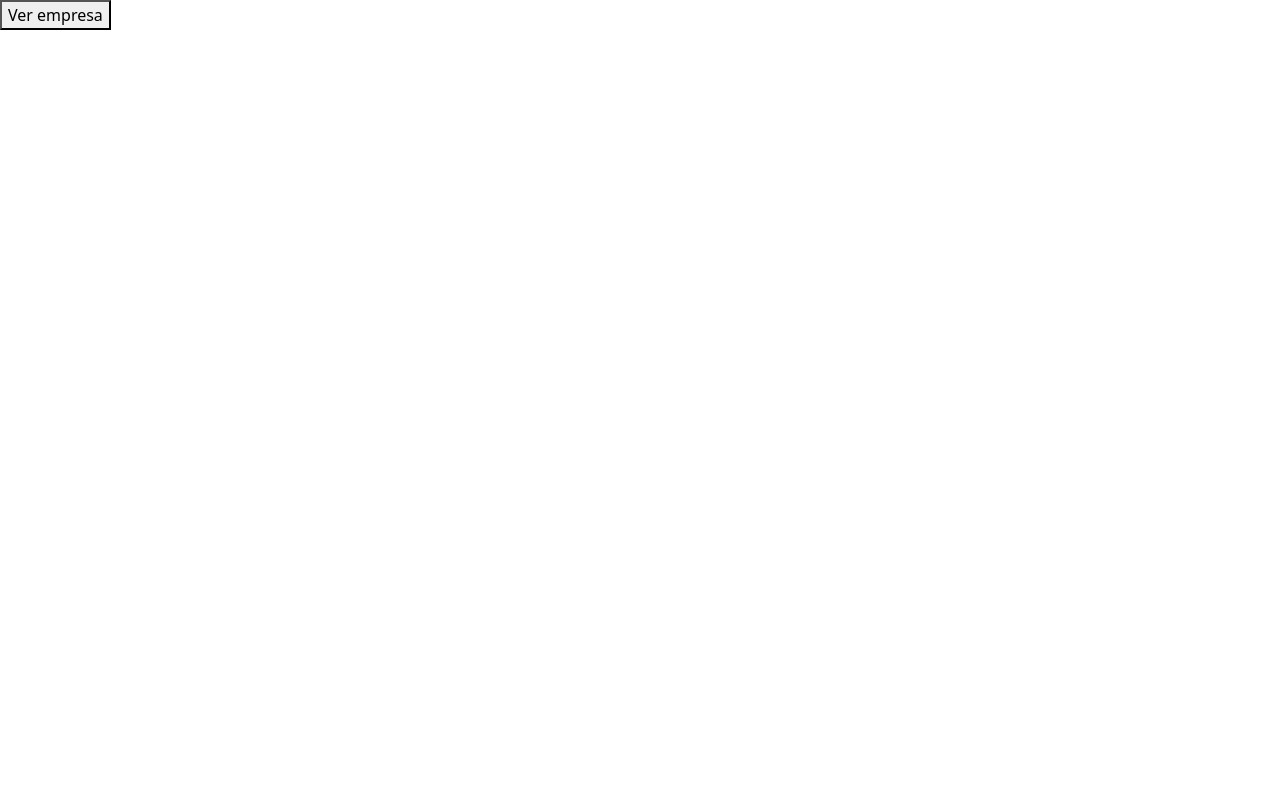
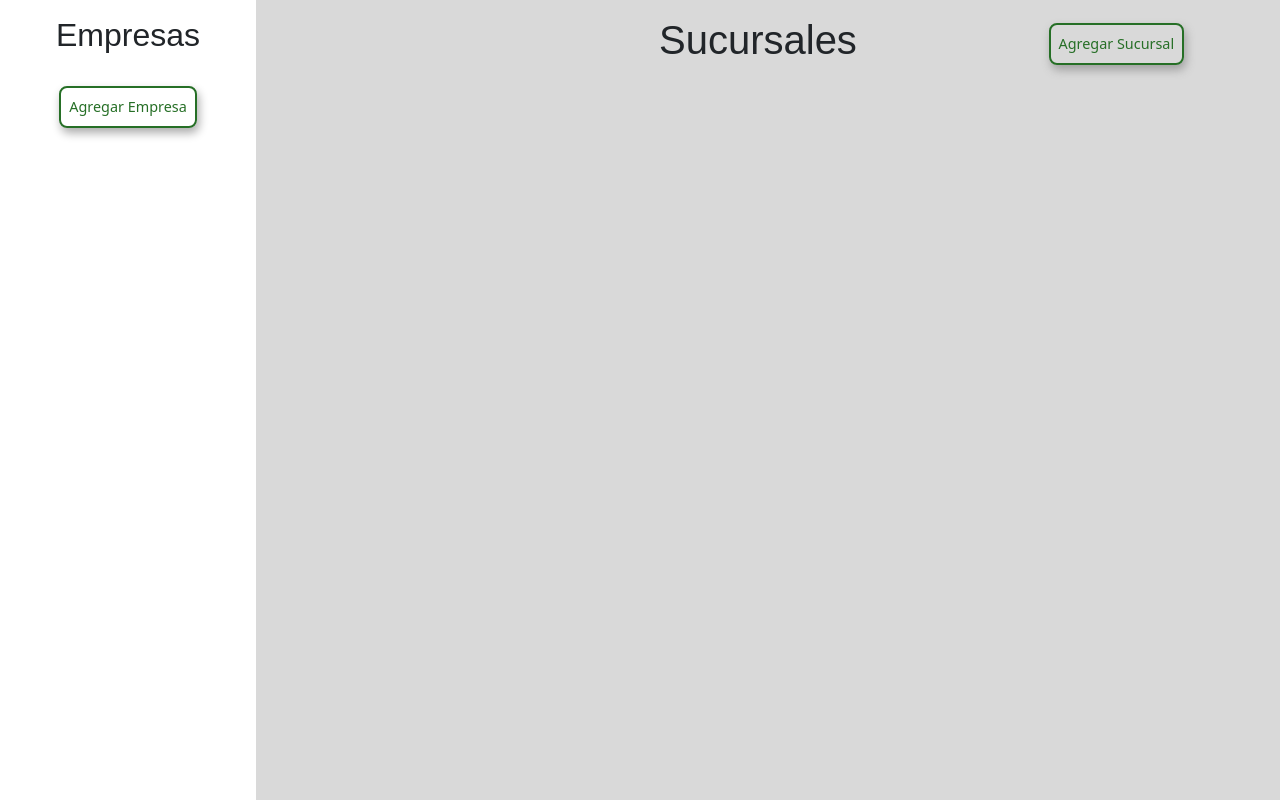
Before and after one commit to andybercich/FinalProgramacion, a React (Vite) app in the folder ProyectoFinal/proyectoFinal/: page / in a window 1280 px wide. Built offline with nearby package versions, Linux system fonts and the light colour scheme.

Commit message:
Home y Cambios

```diff
--- /dev/null
+++ b/ProyectoFinal/proyectoFinal/src/App.module.css
@@ -0,0 +1,89 @@
+/*GENERALES*/
+* {
+    margin: 0;
+    padding: 0;
+  }
+
+  /*HOME*/
+  .containerApp {
+    display: grid;
+    grid-template-columns: 1fr 4fr;
+    height: 100vh;
+    width: 100vw;
+  }
+
+  /*SECTION EMPRESA*/
+  .sectionEmpresa{
+    background-color: #FFFFFF;
+    display: flex;
+    flex-direction: column;
+    align-items: center;
+    gap: 3vh;
+  }
+
+  .headerEmpresa{
+    width: 100%;
+    display: flex;
+    justify-content: center;
+    align-items: center;
+    flex-direction: column;
+    margin-top: 2vh;
+    gap: 3vh;
+  }
+
+  .headerEmpresa h2{
+    font-family: 'Unbounded', sans-serif;
+    font-size: 2rem;
+  }
+
+  .headerEmpresa button{
+    font-size: 0.9rem;
+    padding: 0.5rem;
+    border: 2px solid #266F26;
+    background-color: transparent;
+    color: #266F26;
+    border-radius: 0.5rem;
+    box-shadow: 2px 5px 10px rgb(172, 172, 172);
+  }
+
+  .headerEmpresa button:hover{
+    background-color: rgb(233, 233, 233);
+    cursor: pointer;
+  }
+
+  /*SECTION SUCURSAL*/
+  .sectionSucursal{
+    background-color: #D9D9D9;
+    display: flex;
+    flex-direction: column;
+    gap: 5vh;
+  }
+
+  .headerSucursal{
+    width: 100%;
+    display: flex;
+    align-items: center;
+    justify-content: space-around;
+    margin-top: 2vh;
+  }
+
+  .headerSucursal h2{
+    font-family: 'Unbounded', sans-serif;
+    font-size: 2.5rem;
+    margin-left: 30%;
+  }
+
+  .headerSucursal button{
+    font-size: 0.9rem;
+    padding: 0.5rem;
+    border: 2px solid #266F26;
+    background-color: transparent;
+    color: #266F26;
+    border-radius: 0.5rem;
+    box-shadow: 2px 5px 10px rgb(160, 160, 160);
+  }
+
+  .headerSucursal button:hover{
+    background-color: rgb(196, 196, 196);
+    cursor: pointer;
+  }
--- a/ProyectoFinal/proyectoFinal/src/App.tsx
+++ b/ProyectoFinal/proyectoFinal/src/App.tsx
@@ -1,17 +1,41 @@
 import { useState } from "react";
-import { VerEmpresa } from "./Components/UI/PopUps/VerEmpresa/VerEmpresa"
+import style from "./App.module.css";
+import { CrearEmpresa } from "./components/ui/PopUps/CrearEmpresa/CrearEmpresa";
+import { CrearSucursal } from "./components/ui/PopUps/CrearSucursal/CrearSucursal";
 
 export const App = ()=> {
-  const [sentence, setSentence] = useState(false);
-
-  const handleCreateSucur = () => {
-    setSentence(true);
-  };
+  const [modalEmpresa, setModalEmpresa] = useState(false);
+  const [modalSucursal, setmodalSucursal] = useState(false);
 
   return (
-    <>
-      <button onClick={handleCreateSucur}>Ver empresa</button>
-      {sentence && <VerEmpresa onClose={() => setSentence(false)} />}
-    </>
+    <div className={style.containerApp}>
+    <div className={style.sectionEmpresa}>
+      <div className={style.headerEmpresa}>
+        <h2>Empresas</h2>
+        <button onClick={()=>{
+          setModalEmpresa(true)
+        }}>
+            Agregar Empresa
+          </button>
+      </div>
+
+      <div className={style.sectionCardsEmpresa}></div>
+    </div>
+
+    {modalEmpresa && <CrearEmpresa onClose={() => setModalEmpresa(false)} />}
+    {modalSucursal && <CrearSucursal onClose={() => setmodalSucursal(false)} />}
+
+    <div className={style.sectionSucursal}>
+      <div className={style.headerSucursal}>
+        <h2>Sucursales</h2>
+        <button onClick={()=>{
+          setmodalSucursal(true)
+        }}
+        >Agregar Sucursal</button>
+      </div>
+
+      <div className={style.sectionCardsSucursal}></div>
+    </div>
+  </div>
   );
 }
--- a/ProyectoFinal/proyectoFinal/src/Components/UI/Icons/styles.module.css
+++ b/ProyectoFinal/proyectoFinal/src/Components/UI/Icons/CancelButton.module.css
@@ -3,9 +3,9 @@
     top: 5px;
     right: 15px;
     color: #ab7d7d;
+    font-size: 2rem;
     cursor: pointer;
     transition: 500ms;
-
 }
 
 .customIcon:hover{
--- a/ProyectoFinal/proyectoFinal/src/Components/UI/Icons/CancelButton.tsx
+++ b/ProyectoFinal/proyectoFinal/src/Components/UI/Icons/CancelButton.tsx
@@ -1,5 +1,5 @@
 import { FC } from "react";
-import styles from "./styles.module.css"
+import styles from "./CancelButton.module.css"
 
 interface CancelButtonProps {
   onClick: () => void;
--- a/ProyectoFinal/proyectoFinal/src/components/ui/PopUps/ModalEmpresa/ModalEmpresa.module.css
+++ b/ProyectoFinal/proyectoFinal/src/Components/UI/PopUps/CrearEmpresa/CrearEmpresa.module.css
@@ -30,19 +30,6 @@
 
 .contentTittle h2 {
   font-size: 2.3rem;
-}
-
-.contentTittle span {
-  font-size: 1.9rem;
-  color: #b81616;
-  position: absolute;
-  top: -15%;
-  left: 92%;
-}
-
-.contentTittle span:hover {
-  color: #ca5555;
-  cursor: pointer;
 }
 
 .formCrearEmpresa {
--- a/ProyectoFinal/proyectoFinal/src/components/ui/PopUps/ModalEmpresa/ModalEmpresa.tsx
+++ b/ProyectoFinal/proyectoFinal/src/Components/UI/PopUps/CrearEmpresa/CrearEmpresa.tsx
@@ -1,19 +1,18 @@
 import { Button } from "react-bootstrap";
-import styles from "./ModalEmpresa.module.css";
+import styles from "./CrearEmpresa.module.css";
 import { FC } from "react";
+import { CancelButton } from "../../Icons/CancelButton";
 interface Props {
   onClose: () => void;
 }
 
-export const ModalEmpresa: FC<Props> = ({ onClose }) => {
+export const CrearEmpresa: FC<Props> = ({ onClose }) => {
   return (
     <div className={styles.mainDiv}>
       <div className={styles.modalEmpresa}>
         <div className={styles.contentTittle}>
           <h2>Crear Empresa</h2>
-          <span onClick={onClose} className="material-symbols-outlined">
-            cancel
-          </span>
+          <CancelButton onClick={onClose} />
         </div>
         <form action="submit" className={styles.formCrearEmpresa}>
           <div className={styles.contentInputs}>
--- a/ProyectoFinal/proyectoFinal/src/Components/UI/PopUps/CrearSucursal/CrearSucursal.tsx
+++ b/ProyectoFinal/proyectoFinal/src/Components/UI/PopUps/CrearSucursal/CrearSucursal.tsx
@@ -1,6 +1,5 @@
 import { Button } from "react-bootstrap"
-import styles from "./styles.module.css"
-
+import styles from "./CrearSucursal.module.css"
 import { FC } from "react"
 import { CancelButton } from "../../Icons/CancelButton";
 
--- a/ProyectoFinal/proyectoFinal/src/Components/UI/PopUps/VerEmpresa/VerEmpresa.module.css
+++ b/ProyectoFinal/proyectoFinal/src/Components/UI/PopUps/VerEmpresa/VerEmpresa.module.css
@@ -36,16 +36,17 @@
   margin-top: -15rem;
 }
 .contentTittle span {
-  font-size: 1.9rem;
-  color: #b81616;
+  font-size: 2rem;
+  color: #ab7d7d;
   position: absolute;
   margin-left: 12.5rem;
   margin-top: -5rem;
+  transition: 500ms;
+  cursor: pointer;
 }
 
 .contentTittle span:hover {
-  color: #ca5555;
-  cursor: pointer;
+  color: #B81616;
 }
 
 .datosEmpresa {
--- a/ProyectoFinal/proyectoFinal/src/Components/UI/PopUps/VerEmpresa/VerEmpresa.tsx
+++ b/ProyectoFinal/proyectoFinal/src/Components/UI/PopUps/VerEmpresa/VerEmpresa.tsx
@@ -1,5 +1,6 @@
 import { FC } from "react";
 import styles from "./VerEmpresa.module.css";
+
 interface Props {
   onClose: () => void;
 }
--- a/ProyectoFinal/proyectoFinal/src/main.tsx
+++ b/ProyectoFinal/proyectoFinal/src/main.tsx
@@ -1,7 +1,6 @@
 import { StrictMode } from 'react'
 import { createRoot } from 'react-dom/client'
 import 'bootstrap/dist/css/bootstrap.min.css';  // Importar Bootstrap
-import './index.css';  // Tu CSS personalizado, si lo tienes
 import { App } from './App';
 
 
```
Also changed, not shown: ProyectoFinal/proyectoFinal/src/Components/UI/PopUps/CrearSucursal/CrearSucursal.module.css (renamed from ProyectoFinal/proyectoFinal/src/Components/UI/PopUps/CrearSucursal/styles.module.css), ProyectoFinal/proyectoFinal/src/index.css (deleted).
